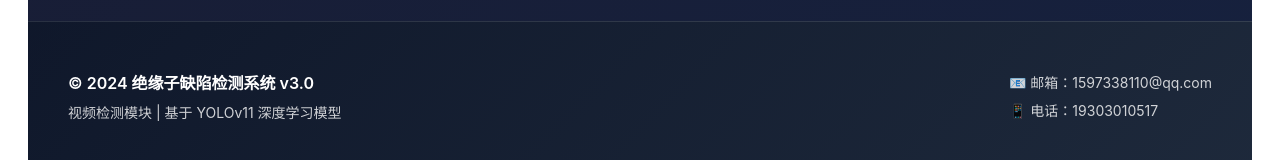
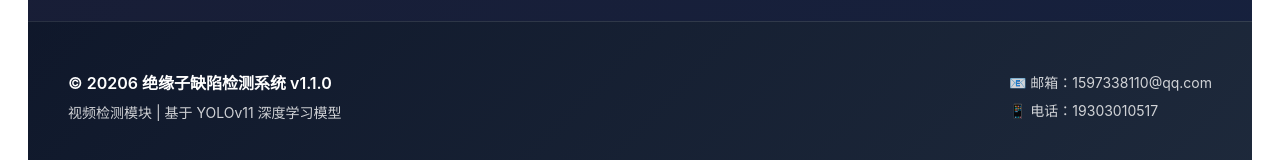
Before and after one commit to Pursuerbin/git_yolo_detect, a Vue app in the folder frontend/: page /video in a window 1280 px wide. Shown: the part 1536-1696 px from the top of the page. Built offline with nearby package versions, Linux system fonts and the light colour scheme; no server answers; the HTML template or start-up script is replaced by a standard one.

Commit message:
更新VideoDetect.vue，修改底部文字描述

```diff
--- a/frontend/src/views/VideoDetect.vue
+++ b/frontend/src/views/VideoDetect.vue
@@ -857,7 +857,7 @@
     <div class="footer">
       <div class="footer-content">
         <div class="footer-info">
-          <p>© 2024 绝缘子缺陷检测系统 v3.0</p>
+          <p>© 20206 绝缘子缺陷检测系统 v1.1.0</p>
           <p>视频检测模块 | 基于 YOLOv11 深度学习模型</p>
         </div>
         <div class="footer-contact">
```
